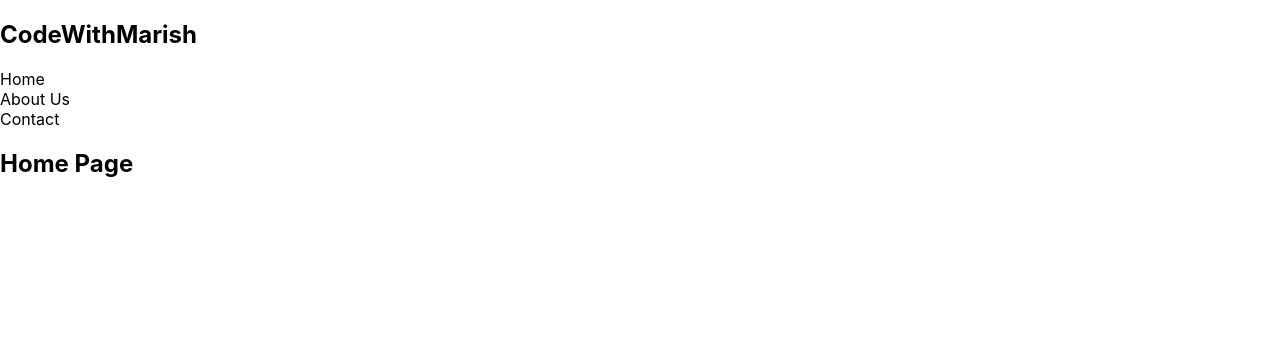
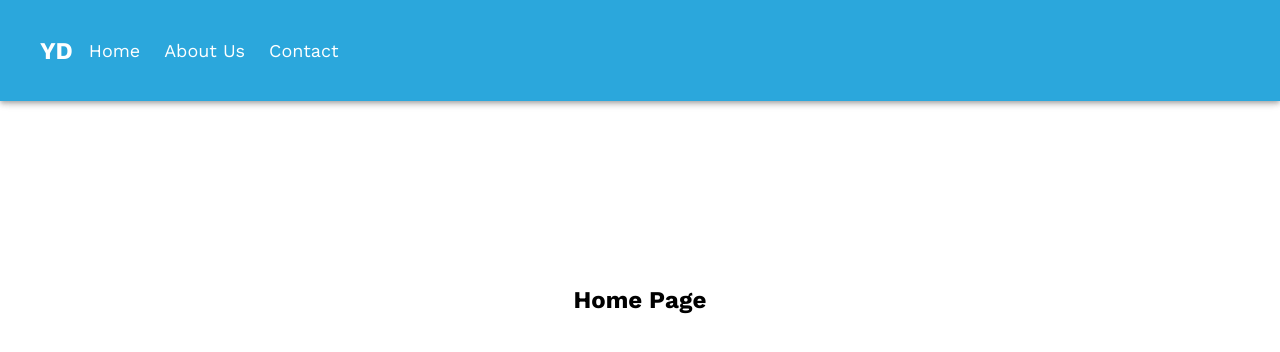
Before and after one commit to chingu-voyages/v40-bears-team-32, a Next.js app in the folder fe-youdemy/: page / in a window 1280 px wide. Shown: the top 352 px of the page. Built offline with nearby package versions, Linux system fonts and the light colour scheme.

Commit message:
working version with material ui - first working iteration

```diff
--- a/fe-youdemy/components/navbar/Navbar.js
+++ b/fe-youdemy/components/navbar/Navbar.js
@@ -3,6 +3,10 @@ import Image from "next/image";
 import React, { useState } from "react";
 // import Logo from "./Logo";
 import NavItem from "./NavItem";
+import AppBar from "@mui/material/AppBar";
+import Toolbar from "@mui/material/Toolbar";
+import Tabs from "@mui/material/Tabs";
+import Tab from "@mui/material/Tab";
 
 const MENU_LIST = [
   { text: "Home", href: "/" },
@@ -15,10 +19,12 @@ const Navbar = () => {
 
   return (
     <header>
+      <AppBar sx={{ background: "#2BA7DC" }}>
+        <Toolbar>
           <nav className={`nav`}>
             <Link href={"/"}>
               <a>
-            <h1 className="logo">CodeWithMarish</h1>
+                <h1 className="logo">YD</h1>
               </a>
             </Link>
             <div
@@ -43,6 +49,8 @@ const Navbar = () => {
               ))}
             </div>
           </nav>
+        </Toolbar>
+      </AppBar>
     </header>
   );
 };
--- a/fe-youdemy/pages/about.js
+++ b/fe-youdemy/pages/about.js
@@ -2,10 +2,9 @@ import React from "react";
 
 const About = () => {
   return (
-    <div>
+    <div className="center">
       <h2>About Page</h2>
     </div>
   );
 };
-
 export default About;
--- a/fe-youdemy/styles/globals.css
+++ b/fe-youdemy/styles/globals.css
@@ -1,26 +1,93 @@
-html,
-body {
+@import url('https://fonts.googleapis.com/css2?family=Work+Sans:wght@400;500;700&display=swap');
+* {
+  margin: 0;
   padding: 0;
-  margin: 0;
-  font-family: -apple-system, BlinkMacSystemFont, Segoe UI, Roboto, Oxygen,
-    Ubuntu, Cantarell, Fira Sans, Droid Sans, Helvetica Neue, sans-serif;
+  outline: none;
+  box-sizing: border-box;
+  font-family: 'Work Sans', sans-serif;
+}
+a{
+  text-decoration: none;
+  color: inherit;
+}
+header{
+  position: sticky;
+  z-index: 30;
+  top: 0;
+}
+nav{
+  display: flex;
+  padding: 16px;
+  justify-content: space-between;
+  align-items: center;
+}
+.nav__menu-bar{
+  display: flex;
+  flex-direction: column;
+  row-gap: 6px;
+  cursor: pointer;
+}
+.nav__menu-bar div{
+  width: 40px;
+  height: 4px;
+  background-color: black;
+  border-radius: 2px;
+}
+.nav__menu-list{
+  display: flex;
+  flex-direction: column;
+  position: fixed;
+  top: 60px;
+  width: 288px;
+  row-gap: 24px;
+  right: -288px;
+  padding: 24px 16px;
+  transition: all 0.2s;
+  min-height: calc(100vh - 60px);
+}
+.nav__menu-list.active{
+  right: 0;
+}
+.nav__link{
+  font-size: 18px;
+  position: relative;
+  transition: all 0.2s;
 }
 
-a {
-  color: inherit;
-  text-decoration: none;
+.nav__link:hover{
+ font-weight: bold;
 }
 
-* {
-  box-sizing: border-box;
+.center{
+  min-height: 600px;
+  display: flex;
+  justify-content: center;
+  align-items: center;
 }
+@media screen and (min-width: 768px) {
+  .nav__menu-bar{
+    display: none;
+  }
+  .nav__menu-list{
+    position: unset;
+    flex-direction: row;
+    min-height: fit-content;
+    width: fit-content;
+    column-gap: 24px;
+    align-items: center;
+  }
+  .nav__link::before{
+    content: '';
+    position: absolute;
+    width: 0%;
+    height: 6px;
+    bottom: -16px;
+    left: 0;
+    background-color: black;
+    transition: all 0.2s;
+  }
 
-@media (prefers-color-scheme: dark) {
-  html {
-    color-scheme: dark;
-  }
-  body {
-    color: white;
-    background: black;
+  .nav__link:hover:before{
+   width: 100%;
   }
 }
```
Also changed, not shown: fe-youdemy/components/navbar/Header.js (deleted, +0 -33 lines), fe-youdemy/components/navbar/SmallLogo.js (deleted, +0 -10 lines), fe-youdemy/components/navbar/SmallLogo.png (deleted). Lines whose indentation alone changed are shown as unchanged.
